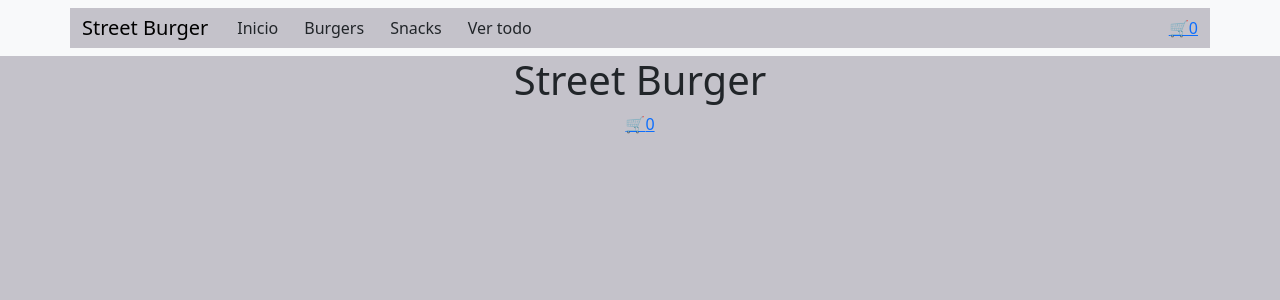
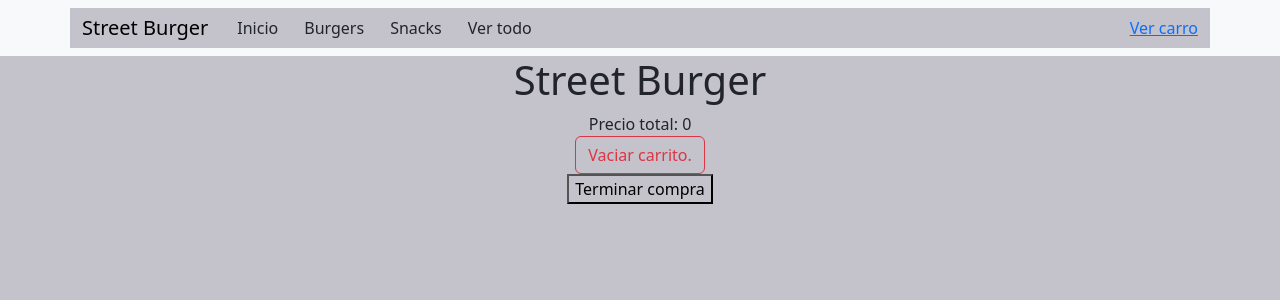
Before and after one commit to Cheruless/PreEntrega1-Pulgar, a React (Vite) app in the folder pulgar-ecomerce/: page /cart in a window 1280 px wide. Shown: the top 300 px of the page. Built offline with nearby package versions, Linux system fonts and the light colour scheme.

Commit message:
Entrega Final

```diff
--- a/pulgar-ecomerce/package.json
+++ b/pulgar-ecomerce/package.json
@@ -15,7 +15,9 @@
     "react": "^18.2.0",
     "react-bootstrap": "^2.9.0",
     "react-dom": "^18.2.0",
-    "react-router-dom": "^6.18.0"
+    "react-router-dom": "^6.18.0",
+    "react-sweetalert2": "^0.6.0",
+    "sweetalert": "^2.1.2"
   },
   "devDependencies": {
     "@types/react": "^18.2.15",
--- a/pulgar-ecomerce/src/App.jsx
+++ b/pulgar-ecomerce/src/App.jsx
@@ -4,7 +4,7 @@ import NavBar from "./components/NavBar/NavBar";
 import ItemListContainer from "./components/ItemListContainer/ItemListContainer";
 import Brand from "./components/Brand/Brand";
 import ItemDetailContainer from "./components/ItemDetailContainer/ItemDetailContainer";
-import Cart from "./components/Cart/Cart";
+import Cart from "./components/CartContainer/CartContainer";
 
 import "./App.css";
 import "bootstrap/dist/css/bootstrap.min.css";
--- a/pulgar-ecomerce/src/components/Cart/Cart.jsx
+++ /dev/null
@@ -1,14 +0,0 @@
-import { Link } from "react-router-dom"
-
-const Cart = () => {
-  return (
-    <Link>
-    🛒
-    <span>
-      0
-    </span>
-    </Link>
-  )
-}
-
-export default Cart
--- /dev/null
+++ b/pulgar-ecomerce/src/components/CartContainer/CartContainer.jsx
@@ -0,0 +1,45 @@
+import { useCartContext } from "../../contexts/CartContext/CartContext";
+
+const Cart = () => {
+  const { cartList, clearCart } = useCartContext();
+
+  const totalPrice = cartList.reduce((total, product) => {
+    return total + product.price * product.cant;
+  }, 0);
+  return (
+    <div className="container">
+      {cartList.map((product) => (
+        <div key={product.id}>
+          <div className="row border-black">
+            <div className="col-4">
+              <img className="img-fluid" src={product.img} />
+            </div>
+            <div className="col-8">
+              <p className="text-bg-primary">
+                Producto: {product.name}
+              </p>
+              <p className="text-bg-secondary">
+                Cantidad: {product.cant}
+              </p>
+              <p className="text-bg-warning">
+                Precio Unitario: {product.price}
+              </p>
+              <p className="text-bg-success">
+                Precio Total: {product.price * product.cant}
+              </p>
+            </div>
+          </div>
+        </div>
+      ))}
+      Precio total: {totalPrice}
+      <br />
+      <button className="btn btn-outline-danger" onClick={clearCart}>
+        Vaciar carrito.
+      </button>
+      <br />
+      <button>Terminar compra</button>
+    </div>
+  );
+};
+
+export default Cart;
--- /dev/null
+++ b/pulgar-ecomerce/src/components/CartWidget/CartWidget.jsx
@@ -0,0 +1,5 @@
+export const CartWidget = () => {
+  return (
+    <div>Ver carro</div>
+  )
+}
--- a/pulgar-ecomerce/src/components/ItemCounter/ItemCounter.jsx
+++ b/pulgar-ecomerce/src/components/ItemCounter/ItemCounter.jsx
@@ -1,13 +1,13 @@
 /* eslint-disable react/prop-types */
 import { useCounter } from "../hooks/useCounter.jsx";
 
-export const ItemCounter = ({initial, stock, Add}) => {
+export const ItemCounter = ({initial, stock, handleAdd}) => {
   const {count, handleReduce, handleIncrease} = useCounter(initial, stock)
 
 
-  const handleOnAdd = ()=>{
-    Add(count)
-}
+  const handleOnAdd = ()=>
+    handleAdd(count)
+
   return (
     <>
       <div>
--- a/pulgar-ecomerce/src/components/ItemDetail/ItemDetail.jsx
+++ b/pulgar-ecomerce/src/components/ItemDetail/ItemDetail.jsx
@@ -7,8 +7,10 @@ import { Link } from "react-router-dom";
 const ItemDetail = ({ product }) => {
   const [isCount, setIsCount] = useState(true);
   const { addToCart } = useCartContext();
+
   const handleAdd = (cant) => {
-    addToCart({ ...product, cant });
+    console.log(`Sumando ${cant} del producto ${product.name}.`);
+    addToCart({ ...product}, cant );
     setIsCount(false);
   };
 
@@ -21,23 +23,22 @@ const ItemDetail = ({ product }) => {
         <h2>{product.name}</h2>
         <h3>${product.price}</h3>
         <p>{product.desc}</p>
-        {
-          isCount?
+        {isCount ? (
           <ItemCounter
             initial={1}
             stock={product.stock}
             handleAdd={handleAdd}
           />
-          :
+        ) : (
           <>
             <Link className="btn btn-outline-dark " to="/cart">
               Ir al Carro
             </Link>
             <Link className="btn btn-outline-dark " to="/">
-                Ir al Home
+              Continuar comprando
             </Link>
           </>
-        }
+        )}
       </div>
     </div>
   );
--- a/pulgar-ecomerce/src/components/NavBar/NavBar.jsx
+++ b/pulgar-ecomerce/src/components/NavBar/NavBar.jsx
@@ -1,18 +1,18 @@
 /* eslint-disable react/prop-types */
 import { Link, NavLink } from "react-router-dom";
 
-import Cart from "../Cart/Cart";
 import Nav from "react-bootstrap/Nav";
 import Navbar from "react-bootstrap/Navbar";
 import NavDropdown from "react-bootstrap/NavDropdown";
 import Container from "react-bootstrap/Container";
+import { CartWidget } from "../CartWidget/CartWidget";
 
 function NavBar({ BrandName = "Street Burger" }) {
   return (
     <>
       <Navbar collapseOnSelect expand="lg" className="bg-body-tertiary">
         <Container>
-          <Navbar.Brand href="#home">{BrandName}</Navbar.Brand>
+          <Navbar.Brand as={NavLink} to="/" >{BrandName}</Navbar.Brand>
           <Navbar.Toggle aria-controls="responsive-navbar-nav" />
           <Navbar.Collapse id="responsive-navbar-nav">
             <Nav className="me-auto">
@@ -52,7 +52,7 @@ function NavBar({ BrandName = "Street Burger" }) {
             </Nav>
             <Nav>
               <Link to="/cart">
-                <Cart />
+                <CartWidget />
               </Link>
             </Nav>
           </Navbar.Collapse>
--- a/pulgar-ecomerce/src/components/hooks/useCounter.jsx
+++ b/pulgar-ecomerce/src/components/hooks/useCounter.jsx
@@ -1,7 +1,7 @@
 import { useState } from "react";
 
 
-export const useCounter = (item, min, max) => {
+export const useCounter = (min, max) => {
   const [count, setCount] = useState(min);
 
   const handleIncrease = () => {
--- a/pulgar-ecomerce/src/contexts/CartContext/CartContext.jsx
+++ b/pulgar-ecomerce/src/contexts/CartContext/CartContext.jsx
@@ -1,22 +1,24 @@
 import { createContext, useContext, useState } from "react";
+import Swal from 'sweetalert2'
 
 const CartContext = createContext([]);
 
+export const useCartContext = () => useContext(CartContext);
 
-export const useCartContext = () =>  useContext(CartContext)
-
-function askToAdd(cart, item, count, setCart) {
+function askToAdd(cart, item, cant, setCart) {
   // TODO: AGREGAR UNA SWEET ALERT DE SER POSIBLE PARA UI
-  const userResponse = window.confirm(
-    `Está añadiendo el mismo producto que ya se encuentra en el carro ${count} veces. ¿Desea sumarlo?`
-  );
-
+  Swal.fire({
+    title: `Está añadiendo el producto ${item.name} que ya se encuentra en el carro ${cant} veces. ¿Desea sumarlo?`,
+    showCancelButton: true,
+    confirmButtonText: 'Sí',
+    cancelButtonText: 'No',
+  }).then((userResponse) => {
     if (userResponse) {
       // Sumar la cantidad al producto existente en el carrito original
       // usando un carro buffer
       const updatedCart = cart.map((product) =>
         product.id === item.id
-        ? { ...product, count: product.count + count }
+          ? { ...product, cant: product.cant + cant }
           : product
       );
       setCart(updatedCart);
@@ -24,17 +26,19 @@ function askToAdd(cart, item, count, setCart) {
     } else {
       console.log("El usuario ha seleccionado No o ha cerrado el diálogo.");
     }
+  })
 }
 
-export const CartContextProvider = ({children}) => {
-  const [cart, setCart] = useState([]);
+export const CartContextProvider = ({ children }) => {
+  const [cartList, setCart] = useState([]);
+  console.log(cartList);
 
   const addToCart = (item, cant) => {
     const itemToAdd = { ...item, cant };
-
-    cart.find((product) => product.id === itemToAdd.id)
-      ? askToAdd(cart, item, cant, setCart)
-      : setCart([...cart, itemToAdd]);
+    console.log(cant)
+    cartList.find((product) => product.id === itemToAdd.id)
+      ? askToAdd(cartList, item, cant, setCart)
+      : setCart([...cartList, itemToAdd]);
   };
 
   const clearCart = () => setCart([]);
@@ -42,7 +46,7 @@ export const CartContextProvider = ({children}) => {
   return (
     <CartContext.Provider
       value={{
-        cart,
+        cartList,
         addToCart,
         clearCart,
       }}
```
Also changed, not shown: 1 other file (tests, documents, lock files or other folders). Lines whose indentation alone changed are shown as unchanged.
